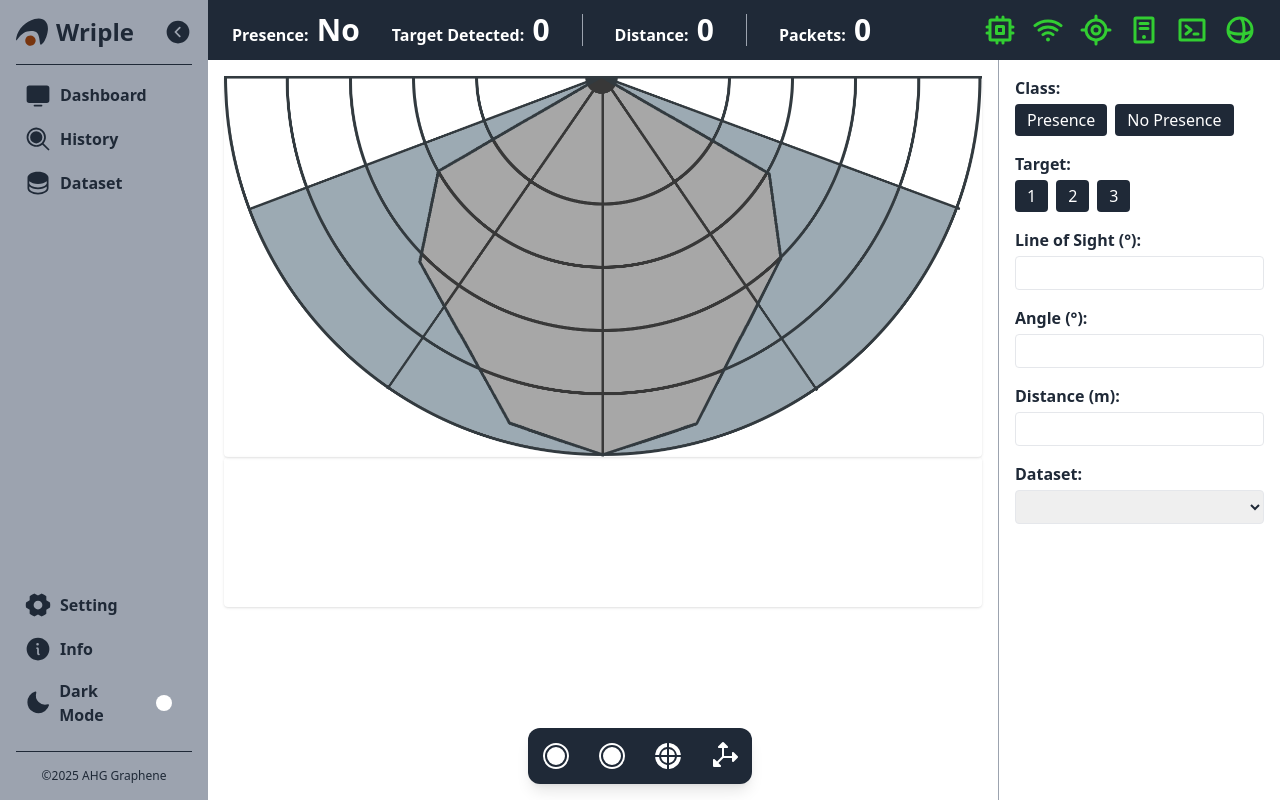
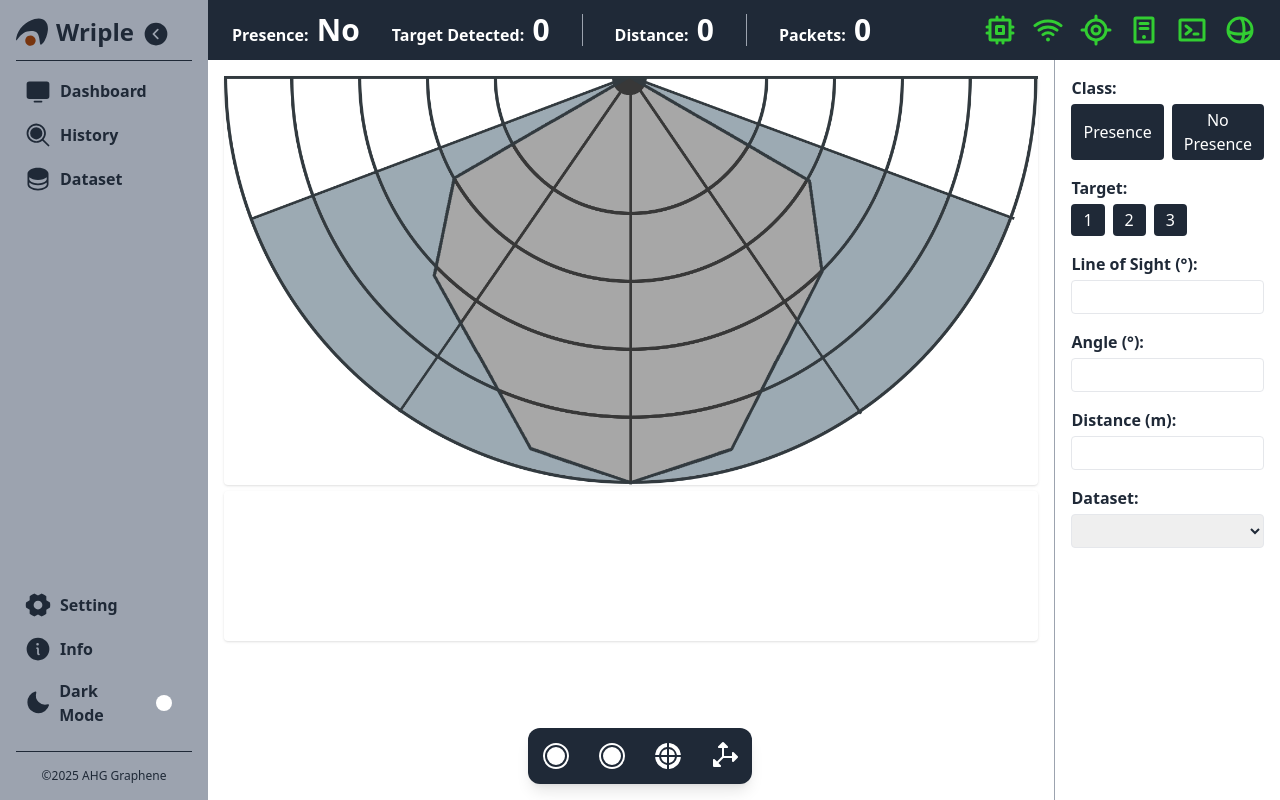
Before and after one commit to AHG-BSCS/Wriple, a Flask app: page / in a window 1280 px wide. Run offline with Flask 3, Linux system fonts and the light colour scheme; data that the repository does not hold is empty; a map, chart or similar area stays blank; parts of the project's set-up code (start-up, migrations or seed data) failed here and were passed over.

Commit message:
Fixed the radar points position and layout, as well as sidebar collapsing feature.

```diff
--- a/app/app.py
+++ b/app/app.py
@@ -460,10 +460,10 @@ def stop_recording():
 @app.route('/visualize_data', methods=['POST'])
 def visualize_data():
     try:
-        signal_coordinates = filter_amp_phase()
+        # signal_coordinates = filter_amp_phase()
         return jsonify({
-            "prediction": prediction,
-            "signalCoordinates": signal_coordinates,
+            # "prediction": prediction,
+            # "signalCoordinates": signal_coordinates,
             'radarX': radar_x_coord, # -13856 ~ +13856
             'radarY': radar_y_coord  # 0 ~ 8000
         })
--- a/app/index.html
+++ b/app/index.html
@@ -4,6 +4,7 @@
     <meta charset="UTF-8">
     <meta name="viewport" content="width=device-width, initial-scale=1.0">
     <title>Wriple</title>
+    <link rel="stylesheet" href="static/styles/styles.css">
     <script type="module" src="static/scripts/scripts.js"></script>
     <script src="static/scripts/tailwind.js"></script>
     <link rel="icon" type="image/x-icon" href="static/images/wriple-icon.png">
@@ -20,8 +21,9 @@
         <nav id="sidebar" class="bg-gray-400 w-52 transition-all duration-300 flex flex-col justify-between p-4">
             <div>
                 <!-- Wriple Icon -->
-                <div class="flex items-center gap-2 mb-4">
-                    <svg xmlns="http://www.w3.org/2000/svg" width="32" height="32" viewBox="0 0 128 128">
+                <div class="flex items-center gap-2">
+                    <div class="flex items-center gap-2 mb-1">
+                        <svg xmlns="http://www.w3.org/2000/svg" width="32" height="32" viewBox="0 0 128 128" class="sidebar-text">
                             <g transform="translate(0 ,128) scale(0.05,-0.05)" fill="#1F2937">
                                 <path d="M1485 2321 c-720 -194 -1324 -810 -1457 -1485 -52 -265 -20 -302 104 -122 308 451 634 650 1068 654 463 3 623 -173 688 -758 40 -354 58 -388 175 -314 207 131 430 640 482 1096 82 728 -362 1117 -1060 929z"/>
                             <g fill="#78350F">
@@ -29,7 +31,8 @@
                             </g>
                         </svg>
                         <span class="text-2xl font-bold sidebar-text">Wriple</span>
-                    <button id="collapse-btn" class="ml-auto">
+                    </div>
+                        <button id="collapse-btn" class="cursor-pointer hover:bg-gray-300 rounded">
                             <svg xmlns="http://www.w3.org/2000/svg" width="28" height="28" fill="#1f2937" viewBox="0 0 256 256">
                                 <path d="M128,24A104,104,0,1,0,232,128,104.11,104.11,0,0,0,128,24Zm21.66,138.34a8,8,0,0,1-11.32,11.32l-40-40a8,8,0,0,1,0-11.32l40-40a8,8,0,0,1,11.32,11.32L115.31,128Z"></path>
                             </svg>
@@ -80,8 +83,8 @@
                         <span class="font-bold sidebar-text">Dark Mode</span>
                         <label class="ml-auto relative inline-flex items-center cursor-pointer">
                             <input type="checkbox" class="sr-only peer">
-                            <div class="w-8 h-6 rounded-full peer dark:bg-gray-800 peer-checked:bg-amber-900"></div>
-                            <div id="dark-mode-switch" class="absolute left-1 top-1 bg-white w-4 h-4 rounded-full transition-transform peer-checked:translate-x-2"></div>
+                            <div class="w-8 h-6 rounded-full peer dark:bg-gray-800 peer-checked:bg-amber-900 sidebar-text"></div>
+                            <div id="dark-mode-switch" class="absolute left-1 top-1 bg-white w-4 h-4 rounded-full transition-transform peer-checked:translate-x-2 sidebar-text"></div>
                         </label>
                     </li>
                 </ul>
@@ -151,10 +154,10 @@
 
             <div class="flex flex-1 overflow-hidden">
                 <!-- Main Section -->
-                <main class="flex-1 p-4 gap-4">
-                    <div id="radar-container" class="rounded shadow">
-                        <img src="static/images/radar-transparent.png" id="radar"/>
-                        <div id="points"></div>
+                <main class="p-4 gap-4">
+                    <div id="radar-container" class="rounded shadow relative inline-block">
+                        <img src="static/images/radar-transparent.png"/>
+                        <div id="points" class="absolute top-0 left-0 w-full h-full"></div>
                     </div>
                     <div id="visualizer-container" class="rounded shadow">
                         <svg id="d3-plot"></svg>
--- a/app/static/scripts/scripts.js
+++ b/app/static/scripts/scripts.js
@@ -40,7 +40,7 @@ document.addEventListener('DOMContentLoaded', () => {
   const datasetList = document.getElementById('dataset-list');
   // const thresholdList = document.getElementById('threshold-list');
 
-  // const radarContainer = document.getElementById('radar-container');
+  const radarContainer = document.getElementById('radar-container');
   const pointsContainer = document.getElementById('points');
 
   const presenceSelect = document.getElementById('presence-select');
@@ -292,45 +292,46 @@ document.addEventListener('DOMContentLoaded', () => {
       .then(response => response.json())
       .then(data => {
         D3PlotBtn.style.backgroundColor = btnActiveColor;
-        xGrid = [];
-        scatter = [];
-        yLine = [];
-        let j = 10;
-        let cnt = 0;
+        // xGrid = [];
+        // scatter = [];
+        // yLine = [];
+        // let j = 10;
+        // let cnt = 0;
 
-        if (data.presence === 1)
-          presence.textContent = "Movement Detected"
-        else
-          presence.textContent = null
+        // if (data.presence === 1)
+        //   presence.textContent = "Movement Detected"
+        // else
+        //   presence.textContent = null
 
-        scatter = data.signalCoordinates.map(pos => ({ x: pos[0], y: pos[1], z: pos[2], id: "point-" + cnt++ }));
+        // scatter = data.signalCoordinates.map(pos => ({ x: pos[0], y: pos[1], z: pos[2], id: "point-" + cnt++ }));
 
-        for (let z = -j; z < j; z++) {
-          for (let x = -j; x < j; x++) {
-            xGrid.push({ x: x, y: -10, z: z});
-          }
-        }
+        // for (let z = -j; z < j; z++) {
+        //   for (let x = -j; x < j; x++) {
+        //     xGrid.push({ x: x, y: -10, z: z});
+        //   }
+        // }
 
-        range(-10, 0, 1).forEach((d) => {
-          yLine.push({ x: -j, y: -d, z: -j });
-        });
+        // range(-10, 0, 1).forEach((d) => {
+        //   yLine.push({ x: -j, y: -d, z: -j });
+        // });
 
-        const datas = [
-          grid3d(xGrid),
-          points3d(scatter),
-          yScale3d([yLine]),
-        ];
-        processData(datas, 1000);
+        // const datas = [
+        //   grid3d(xGrid),
+        //   points3d(scatter),
+        //   yScale3d([yLine]),
+        // ];
+        // processData(datas, 1000);
 
         pointsContainer.innerHTML = ''; // Clear previous points
+        const radarRect = radarContainer.getBoundingClientRect();
         const centerX = pointsContainer.offsetWidth / 2;
         const topY = 0;
 
         // Convert the radar coordinates into pixel positions
         for (let i = 0; i < 3; i++) {
           if (data.radarY[i] != '0') {
-            const x = scaleXToRadar(data.radarX[i]);
-            const y = scaleYToRadar(data.radarY[i]);
+            const x = scaleXToRadar(data.radarX[i], radarRect.width);
+            const y = scaleYToRadar(data.radarY[i], radarRect.height);
             createPoint((centerX + x), (topY + y));
           }
         }
@@ -345,14 +346,14 @@ document.addEventListener('DOMContentLoaded', () => {
       });
   };
 
-  function scaleXToRadar(x) {
+  function scaleXToRadar(x, width) {
     x = parseInt(x)
-    return Math.floor((x / 13856) * (800 / 2));
+    return Math.floor((x / 13856) * (width / 2));
   }
 
-  function scaleYToRadar(y) {
+  function scaleYToRadar(y, height) {
     y = parseInt(y)
-    return Math.floor((y / 8000) * 400);
+    return Math.floor((y / 8000) * height);
   }
 
   function list_csv_files() {
@@ -479,9 +480,9 @@ document.addEventListener('DOMContentLoaded', () => {
         monitorVisualizeInterval = setInterval(visualize, 200);
       }
       else {
-        D3PlotBtn.style.backgroundColor = btnActiveColor;
         visualize();
       }
+      D3PlotBtn.style.backgroundColor = btnActiveColor;
       is3dPlotActive = true;
     }
     button_timeout(D3PlotBtn);
@@ -516,8 +517,7 @@ document.addEventListener('DOMContentLoaded', () => {
   collapseBtn.addEventListener('click', () => {
     const sidebar = document.getElementById('sidebar');
     const texts = document.querySelectorAll('.sidebar-text');
-    sidebar.classList.toggle('w-64');
-    sidebar.classList.toggle('w-16');
+    sidebar.classList.toggle('w-20');
 
     texts.forEach(t => {
       t.classList.toggle('hidden');
--- a/app/static/styles/styles.css
+++ b/app/static/styles/styles.css
@@ -199,18 +199,18 @@ select {
     height: 100%;
 } */
 
-#points {
+/* #points {
     position: absolute;
     top: 0;
     left: 0;
     width: 100%;
     height: 100%;
-}
+} */
 
 .point {
-    width: 10px;
-    height: 10px;
-    background-color: red;
+    width: 12px;
+    height: 12px;
+    background-color: maroon;
     border-radius: 50%;
     position: absolute;
     transform: translate(-50%, -50%);
```
Lines whose indentation alone changed are shown as unchanged.
